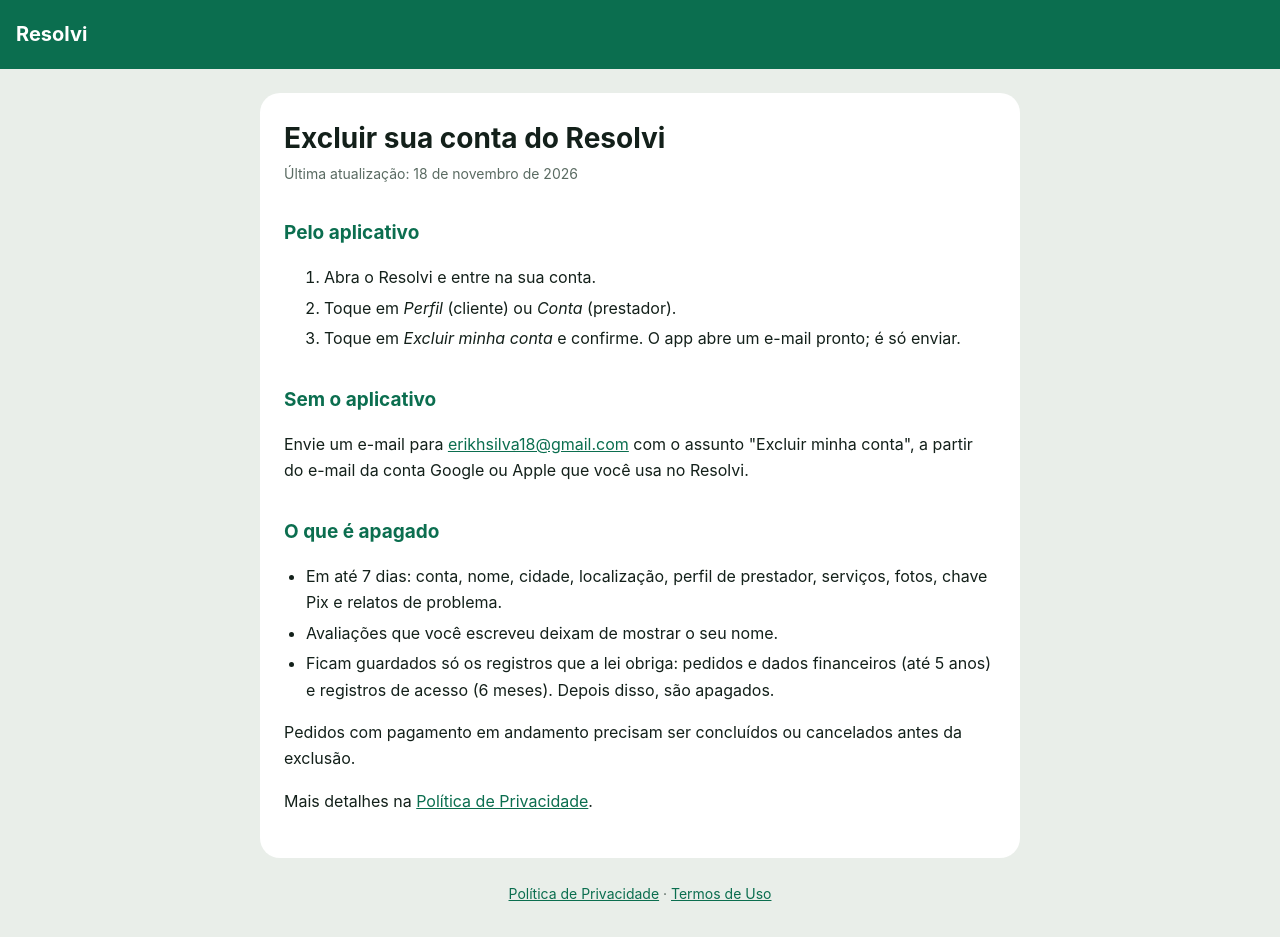
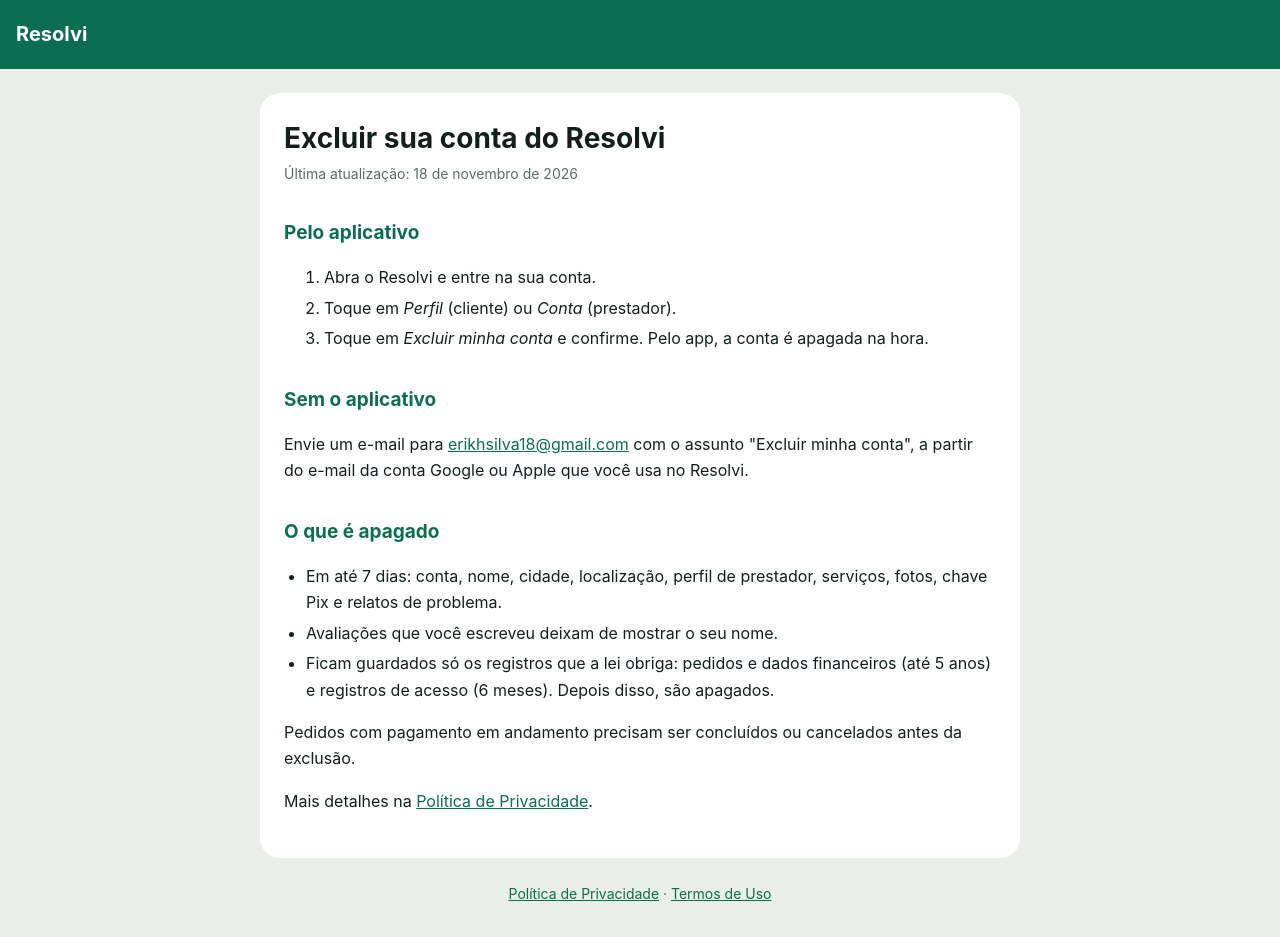
Before and after one commit to erikhsilva18-hub/resolvi-site, a plain HTML site: page excluir-conta/index.html in a window 1280 px wide. Drawn offline with Linux system fonts and the light colour scheme.

Commit message:
Exclusão de conta: agora direto pelo app

```diff
--- a/excluir-conta/index.html
+++ b/excluir-conta/index.html
@@ -16,7 +16,7 @@
 <ol>
 <li>Abra o Resolvi e entre na sua conta.</li>
 <li>Toque em <em>Perfil</em> (cliente) ou <em>Conta</em> (prestador).</li>
-<li>Toque em <em>Excluir minha conta</em> e confirme. O app abre um e-mail pronto; é só enviar.</li>
+<li>Toque em <em>Excluir minha conta</em> e confirme. Pelo app, a conta é apagada na hora.</li>
 </ol>
 
 <h2>Sem o aplicativo</h2>
```
